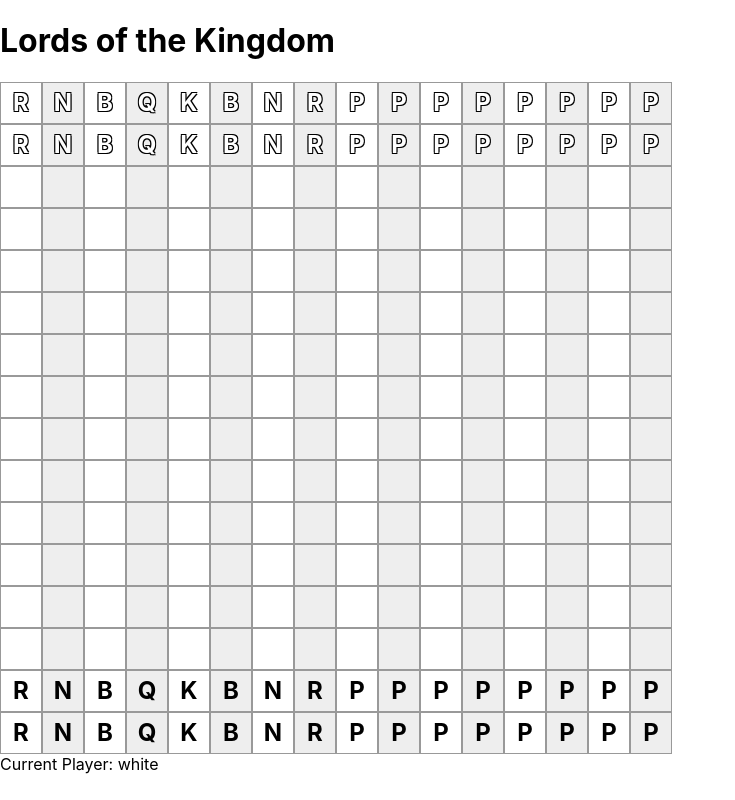
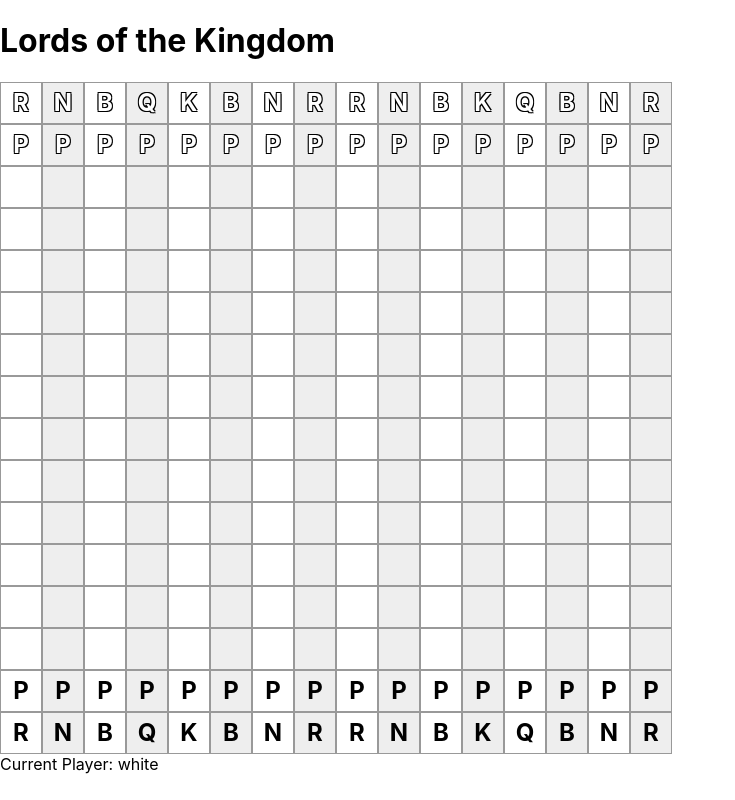
Before and after one commit to ericgrosse/lords-of-the-kingdom, a React app: page / in a window 1280 px wide. Shown: the whole page, without its empty margins (0-735 px from the left). Built offline with nearby package versions, Linux system fonts and the light colour scheme.

Commit message:
Fixed ug in initialBoard handler

```diff
--- a/src/App.js
+++ b/src/App.js
@@ -6,19 +6,27 @@ const BOARD_SIZE = 16;
 const initialBoard = () => {
   const board = Array(BOARD_SIZE).fill().map(() => Array(BOARD_SIZE).fill(null));
 
-  const setupRow = (row, color) => {
-    board[row] = [
-      { type: 'R', color }, { type: 'N', color }, { type: 'B', color }, { type: 'Q', color },
-      { type: 'K', color }, { type: 'B', color }, { type: 'N', color }, { type: 'R', color },
-      { type: 'P', color }, { type: 'P', color }, { type: 'P', color }, { type: 'P', color },
-      { type: 'P', color }, { type: 'P', color }, { type: 'P', color }, { type: 'P', color },
-    ];
+  const setupRow = (row, color, isPawnRow = false) => {
+    if (isPawnRow) {
+      for (let i = 0; i < BOARD_SIZE; i++) {
+        board[row][i] = { type: 'P', color };
+      }
+    } else {
+      const pieces = ['R', 'N', 'B', 'Q', 'K', 'B', 'N', 'R'];
+      for (let i = 0; i < 8; i++) {
+        board[row][i] = { type: pieces[i], color };
+        board[row][BOARD_SIZE - 1 - i] = { type: pieces[i], color };
+      }
+    }
   };
 
+  // Set up white pieces
   setupRow(0, 'white');
-  setupRow(1, 'white');
-  setupRow(14, 'black');
-  setupRow(15, 'black');
+  setupRow(1, 'white', true);
+
+  // Set up black pieces
+  setupRow(BOARD_SIZE - 1, 'black');
+  setupRow(BOARD_SIZE - 2, 'black', true);
 
   return board;
 };
```
